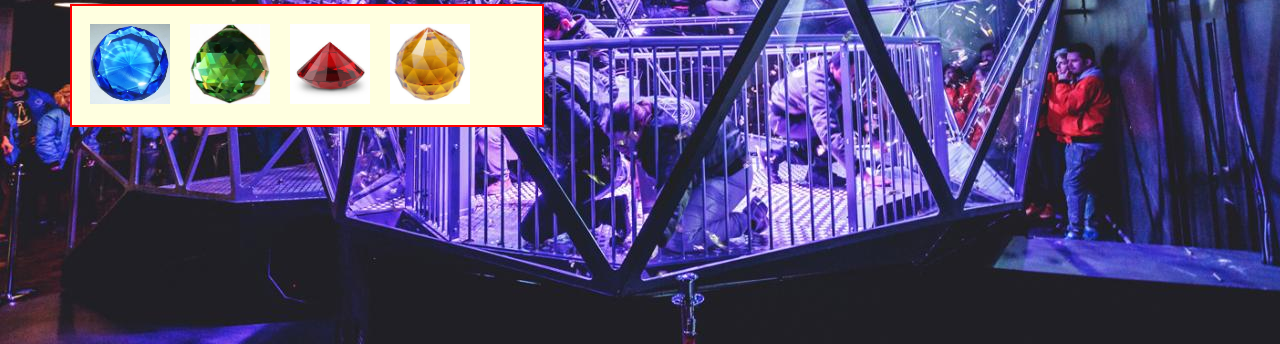
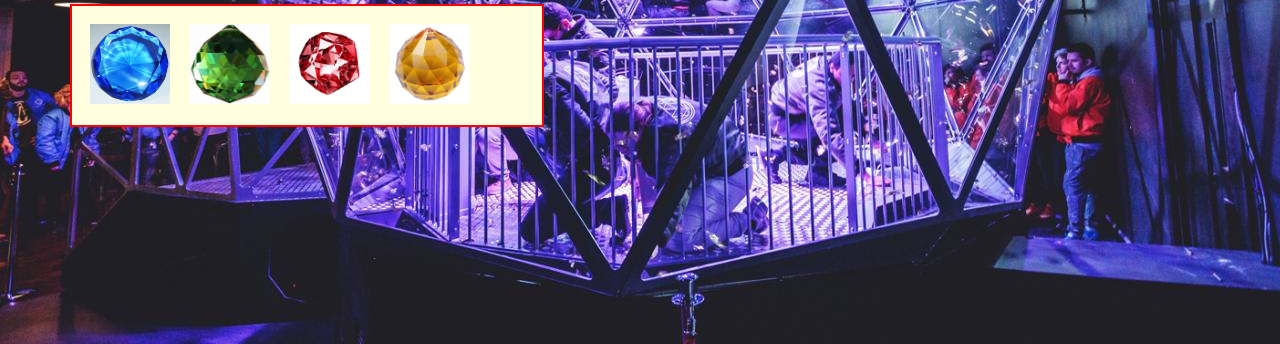
Before and after one commit to alinaeem4321/week-4-game, a plain HTML site: page index.html in a window 1280 px wide. Shown: the part 456-800 px from the top of the page. Drawn offline with nearby package versions, Linux system fonts and the light colour scheme.

Commit message:
red Gem image updated

```diff
--- a/index.html
+++ b/index.html
@@ -44,7 +44,7 @@
 	<div class="gems">
 		<img src="assets/images/blue.jpg" id="one" alt="Blue Gem">
 		<img src="assets/images/green.jpg" id="two" alt="Green Gem">
-		<img src="assets/images/red.jpg" id= "three" alt="Red Gem">
+		<img src="assets/images/800px_COLOURBOX4545062.jpg" id= "three" alt="Red Gem">
 		<img src="assets/images/yellow.jpg" id= "four" alt="Yellow Gem">
 	</div>
 
```
Also changed, not shown: assets/images/800px_COLOURBOX4545062.jpg (added), assets/images/red.JPG (deleted), assets/images/red1.JPG (deleted).
